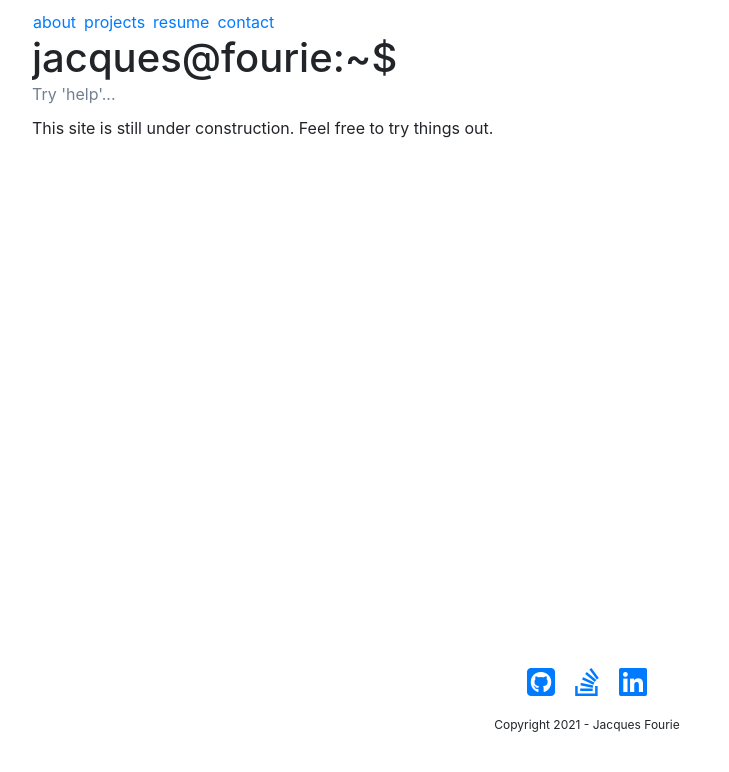
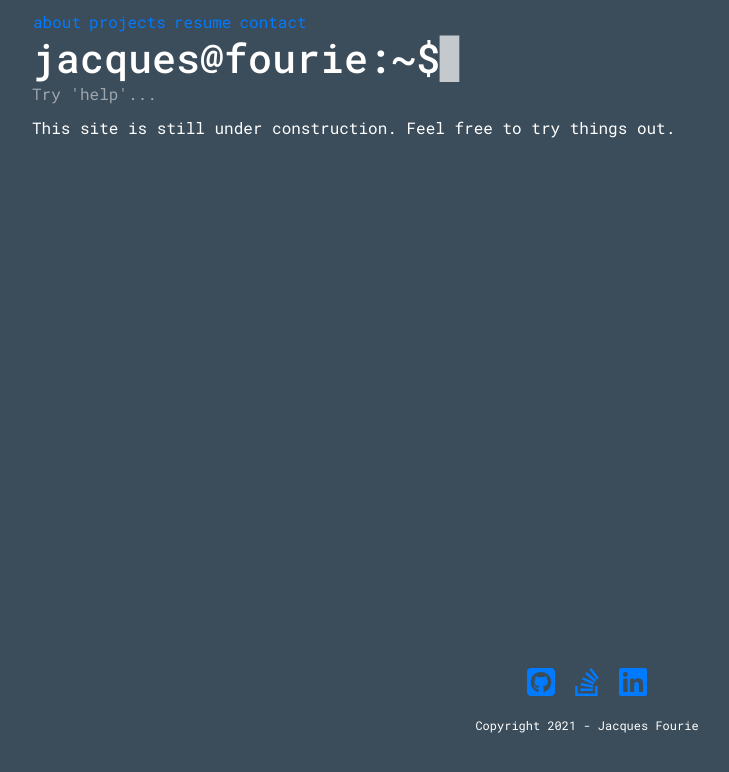
Before and after one commit to jac4e/website, an Angular app: page / in a window 1280 px wide. Shown: the top 772 px of the page, without its empty margins (53-782 px from the left). Built offline with nearby package versions, Linux system fonts and the light colour scheme.

Commit message:
Implement theme command

```diff
--- a/src/app/app.component.html
+++ b/src/app/app.component.html
@@ -1,6 +1,6 @@
-<div class="{{ theme }} background">
+<div class="theme-{{ theme }} background">
   <div class="container" >
-    <div class="header row {{ theme }}">
+    <div class="header row theme-{{ theme }}">
       <!-- replace with navbar component or dynamically loaded from directory-->
       <nav class="col-12 py-0 navbar navbar-expand">
         <ul class="navbar-nav" id="directoryElement">
@@ -29,7 +29,7 @@
     <div class="row scrollable ">
       <router-outlet></router-outlet>
     </div>
-    <footer class="row {{ theme }}">
+    <footer class="row theme-{{ theme }}">
       <div class="col-12">
         <ul class="justify-content-center">
           <li>
--- a/src/app/app.component.scss
+++ b/src/app/app.component.scss
@@ -29,6 +29,77 @@
   width: 100vw;
   height: 100vh;
 }
+// Themes
+.theme-slategray {
+  background-color: rgb(59, 76, 90);
+  color: white;
+  font-family: 'Roboto Mono', monospace;
+}
+.theme-classic {
+  background-color: rgb(0, 0, 0);
+  color: rgb(141, 250, 146);
+  font-family: 'Roboto Mono', monospace;
+}
+
+.theme-classic a:link{
+  color: rgb(59, 201, 66);
+}
+.theme-classic a:visited{
+  color: rgb(59, 201, 66);
+
+}
+.theme-classic a:hover{
+  color: rgb(49, 163, 55);
+
+}
+
+.theme-bright {
+  background-color: rgb(255, 255, 255);
+  color: rgb(0, 0, 0);
+  font-family: 'Roboto Mono', monospace;
+}
+
+
+.theme-bright a:link{
+  color: rgb(83, 83, 83);
+}
+.theme-bright a:visited{
+  color: rgb(83, 83, 83);
+
+}
+.theme-bright a:hover{
+  color: rgb(61, 61, 61);
+
+}
+
+.theme-rgb {
+	animation-name: backgroundColorPalette;
+	animation-duration: 8s;
+	animation-iteration-count: infinite;
+	animation-direction: alternate;
+  font-family: 'Roboto Mono', monospace;
+  color: white;
+}
+
+@keyframes backgroundColorPalette {
+	0% {
+		background: #a3413a;
+	}
+	25% {
+		background: #3f8b62;
+	}
+	50% {
+		background: #6a9952;
+	}
+	75% {
+		background: #a88f53;
+	}
+	100% {
+		background: #ac6859;
+	}
+}
+
+
 
 .stuck {
   position: fixed;
@@ -54,7 +125,7 @@
 }
 
 .output {
-  color: slategrey;
+  opacity: 0.5;
   white-space: pre-wrap;
   overflow-wrap: break-word;
 }
--- a/src/app/app.component.ts
+++ b/src/app/app.component.ts
@@ -6,13 +6,15 @@ import { Router } from '@angular/router';
 @Component({
   selector: 'app-root',
   templateUrl: './app.component.html',
-  styleUrls: ['./app.component.scss']
+  styleUrls: ['./app.component.scss'],
 })
+
 export class AppComponent implements AfterViewInit {
   @ViewChild(InputComponent) userinput;
   constructor(private router: Router) { }
   title = 'website';
   location = '~';
+  theme = "slategray"
   command: string;
   output = 'Try \'help\'...';
   ngAfterViewInit(){
--- a/src/app/console.ts
+++ b/src/app/console.ts
@@ -110,12 +110,21 @@ export const COMMANDS = [
     }
   },
   {
-    name: 'ct',
-    usage: 'theme',
-    desc: '[WIP] changes the current theme',
+    name: 'theme',
+    usage: '[options] [theme]',
+    desc: '[WIP] changes the current theme. use "theme --list" to list current available themes',
     func(args: string[]) {
+      if (args[0]=='--list'){
+        let toPrint = 'available themes:\n';
+        THEMES.forEach(theme => {
+          console.log(theme);
+          toPrint += theme + '\t';
+        });
+        return [toPrint, 2];
+      }
       if (args.length === 1) {
         if (THEMES.includes(args[0])){
+          this.theme = args[0];
           return ['', 2];
         }
       } else {
@@ -125,4 +134,4 @@ export const COMMANDS = [
   }
 ];
 
-const THEMES = ['pear'];
+const THEMES = ['slategray','classic','bright','rgb'];
--- a/src/app/input/input.component.scss
+++ b/src/app/input/input.component.scss
@@ -2,13 +2,14 @@ input {
   font-weight: inherit;
   background-color: hsla(0, 0%, 0%, 0);
   border: 0 none #000;
-  color: white;
+  color: inherit;
   caret-color: transparent;
   padding: 0 0 0 0;
   z-index: 2;
 }
 #cursor{
-  color:rgba($color: #FFF, $alpha: 0.7)
+  color:inherit;
+  opacity: 0.7;
 }
 p {
   word-wrap: break-word;
```
